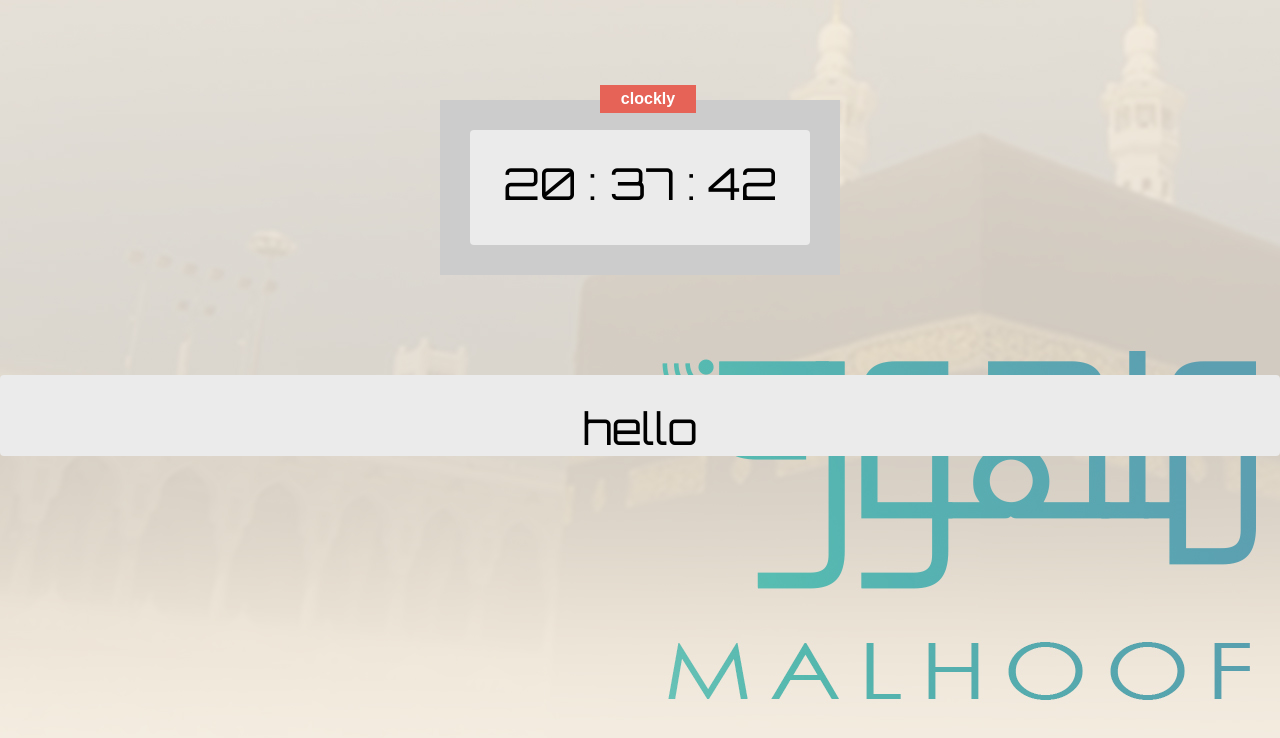
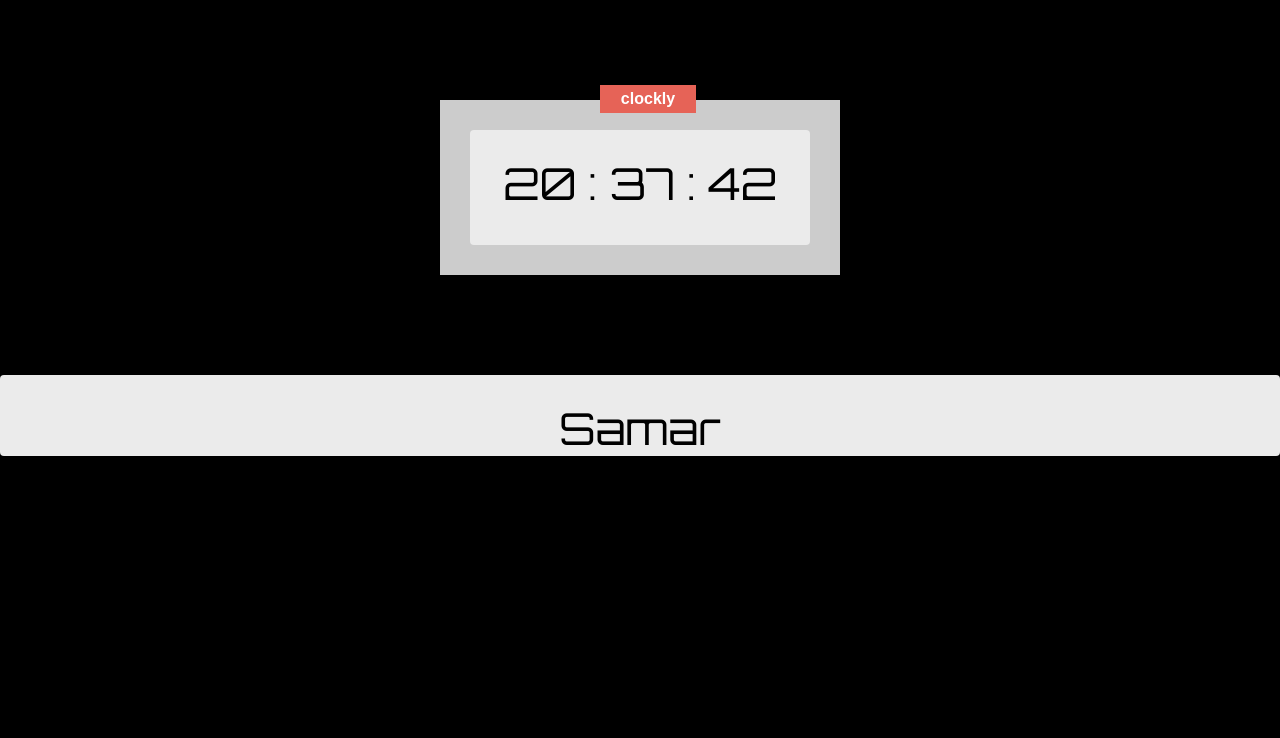
Before and after one commit to samar225/digital-clock0, a plain HTML site: page index.html in a window 1280 px wide. Drawn offline with Linux system fonts and the light colour scheme.

Commit message:
add my name

```diff
--- a/index.html
+++ b/index.html
@@ -17,7 +17,7 @@
       </div>
     </div>
     <div class="text">
-      hello
+      Samar
     </div>
     <script src="app.js" charset="utf-8">
 
--- a/styles.css
+++ b/styles.css
@@ -6,7 +6,7 @@
   box-sizing: border-box;
 }
 body{
-  background: url("Untitled-1.jpg");
+  background: black;
 
 }
 .main {
```
